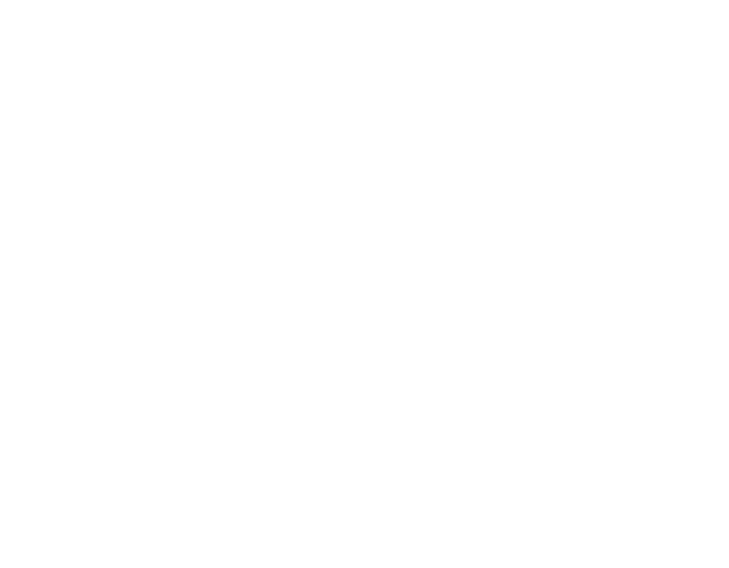
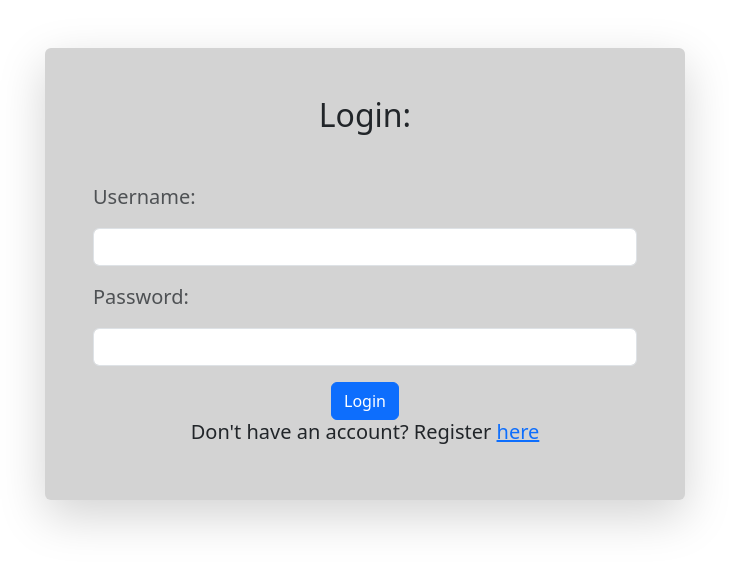
Before and after one commit to ryan-ichiro/ums_react, a React (Vite) app: page /#/login in a window 1280 px wide. Before the commit this address had no page. Shown: the top 568 px of the page, without its empty margins (275-1004 px from the left). Built offline with nearby package versions, Linux system fonts and the light colour scheme.

Commit message:
UMS-1: Created template for login, route added for login page, splashpage will now route to Login rather than home

```diff
--- /dev/null
+++ b/src/pages/LoginPage.jsx
@@ -0,0 +1,37 @@
+import { useEffect, useState } from "react"
+import { Button, Container, Fade, Form } from "react-bootstrap"
+import { Link } from "react-router-dom"
+
+function LoginPage() {
+    const [fade, setFade] = useState(false)
+
+    useEffect(() => {
+        setFade(true)
+    }, [])
+
+    return (
+        <Fade in={fade}>
+            <div>
+                <Container className="text-sm-center p-5 rounded shadow-lg my-5" style={{ backgroundColor: 'lightgray', width: '50%' }}>
+                    <h2>Login:</h2>
+
+                    <Form.Group className="mt-5 mb-3 text-sm-start">
+                        <Form.Text style={{ fontSize: '20px' }}>Username:</Form.Text>
+                        <Form.Control className="my-3"></Form.Control>
+                        <Form.Text style={{ fontSize: '20px' }}>Password:</Form.Text>
+                        <Form.Control className="mt-3"></Form.Control>
+                    </Form.Group>
+
+                    <div>
+                        <Button>Login</Button>
+
+                    </div>
+                    <h5>Don't have an account? Register <Link to={'/registration'}>here</Link></h5>
+                </Container>
+            </div>
+        </Fade>
+
+    )
+}
+
+export default LoginPage
--- a/src/pages/SplashPage.jsx
+++ b/src/pages/SplashPage.jsx
@@ -10,7 +10,7 @@
 	const handleEnter = () => {
 		setFade(false)
 		setTimeout(() => {
-			navigate("/home")
+			navigate("/login")
 		}, 500)
 	}
 
--- a/src/router/index.jsx
+++ b/src/router/index.jsx
@@ -2,6 +2,7 @@
 import Home from "../pages/Home";
 import SplashPage from "../pages/SplashPage";
 import Layout from "../layout";
+import LoginPage from "../pages/LoginPage";
 
 export default function Router() {
 	return (
@@ -9,7 +10,9 @@
 			<HashRouter>
 				<Routes>
 					<Route path="/" element={<SplashPage />} />
+					<Route path='/login' element={<LoginPage />} />
 					<Route path="/" element={<Layout />}>
+
 						<Route path='/home' element={<Home />} />
 					</Route>
 				</Routes>
```
Also changed, not shown: src/layout.jsx (+5 -5 lines).
